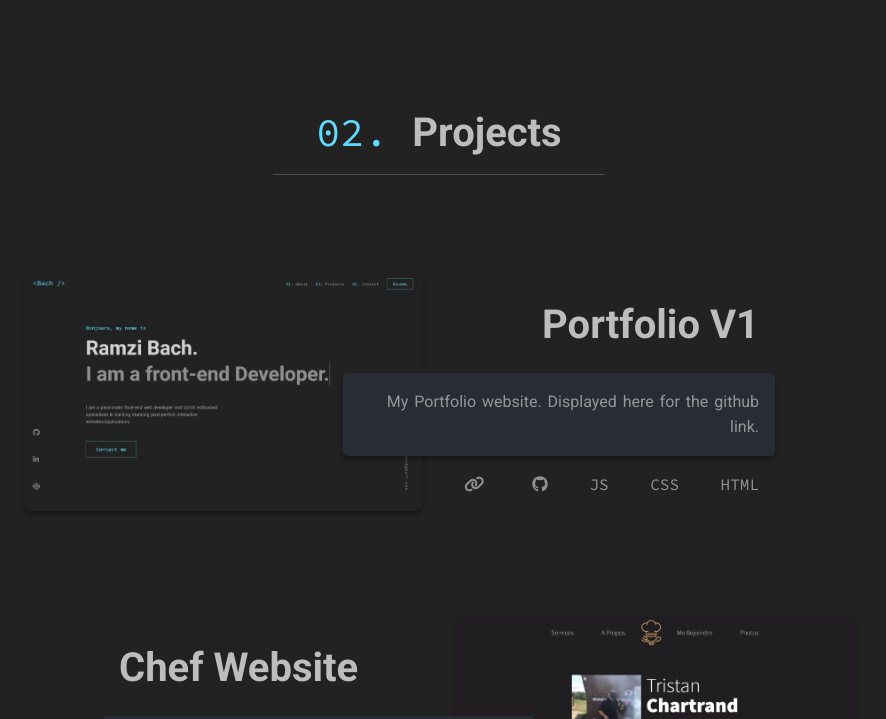
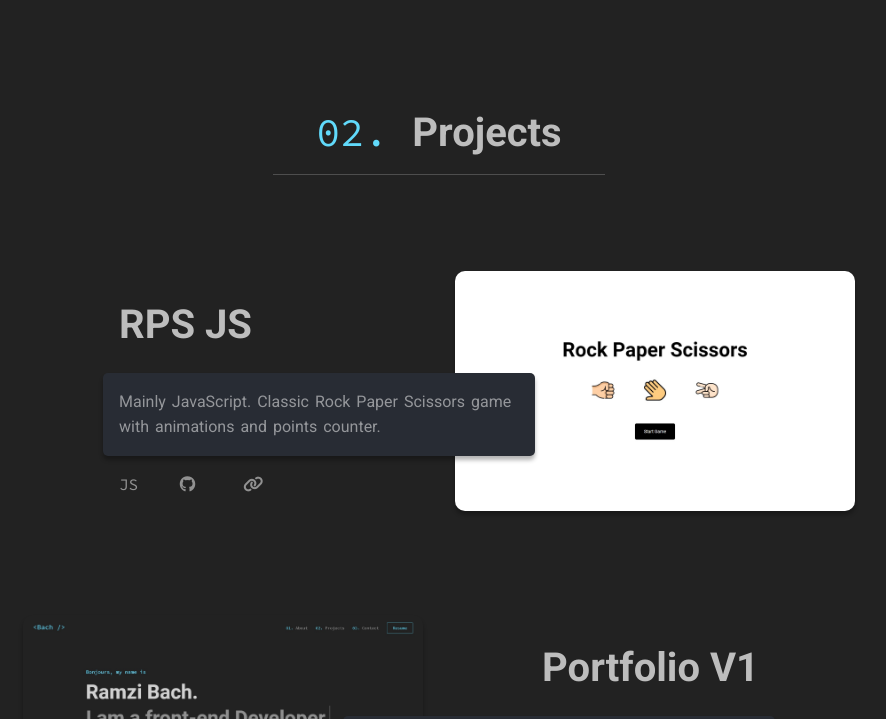
Before and after one commit to RamziBach/Portfolio-OLD, a plain HTML site: page index.html in a window 1280 px wide. Shown: the part 1951-2670 px from the top of the page, without its empty margins (201-1087 px from the left). Drawn offline with Linux system fonts and the light colour scheme.

Commit message:
Added Project

```diff
--- a/index.html
+++ b/index.html
@@ -82,6 +82,14 @@
 			<h2 class="bonjours projects-bonjours">02. <span class="projects">Projects</span></h2>
 			<!--<div class="style-two"></div>-->
 			<hr class="style-two">
+		</div>
+		<div class="projects-child">
+			<div class="projects-p">
+				<h2 class="projects-title">RPS JS</h2>
+				<p class="p-project"><span class="p-opacity">Mainly JavaScript. Classic Rock Paper Scissors game with animations and points counter.</span></p>
+				<p class="sub-p"><span class="p-opacity">JS </span><a class="github" href="https://github.com/RamziBach/Rock-Paper-Scissors" target="_blank" title="GitHub"><i class="i2 fab fa-github"></i></a><a class="no-margins" href="https://rockpaperscissorsramzi.netlify.com/" target="_blank" title="GitHub"><i class="i2 fas fa-link"></i></a></p>
+			</div>
+			<a href="https://rockpaperscissorsramzi.netlify.com/" target="_blank"><img class="img-container" src="img/rockpaperscissors.jpg" alt="Website image"></a>
 		</div>
 		<div class="projects-parent">
 			<div class="projects-child">
```
Also changed, not shown: img/rockpaperscissors.jpg (added).
